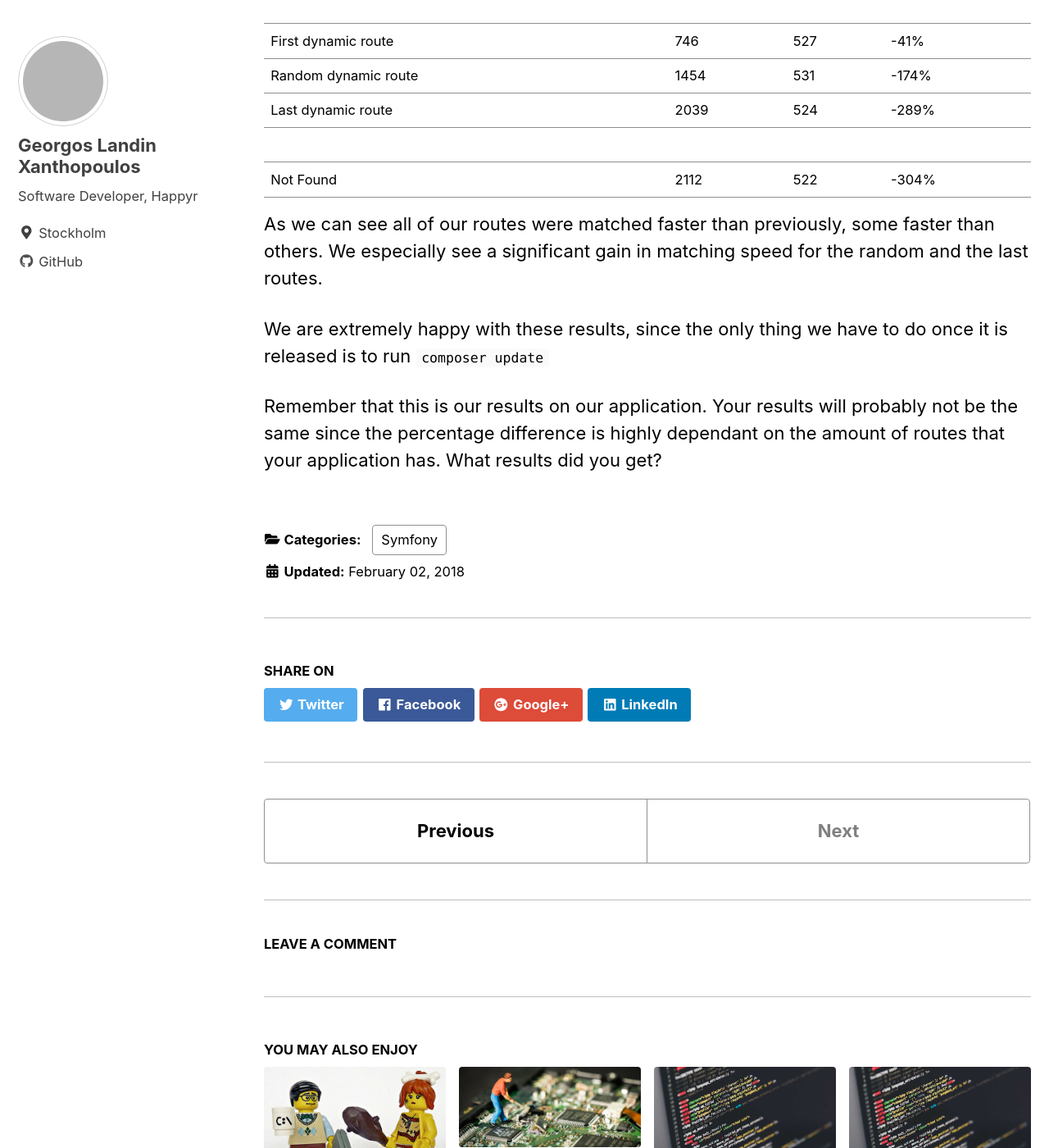
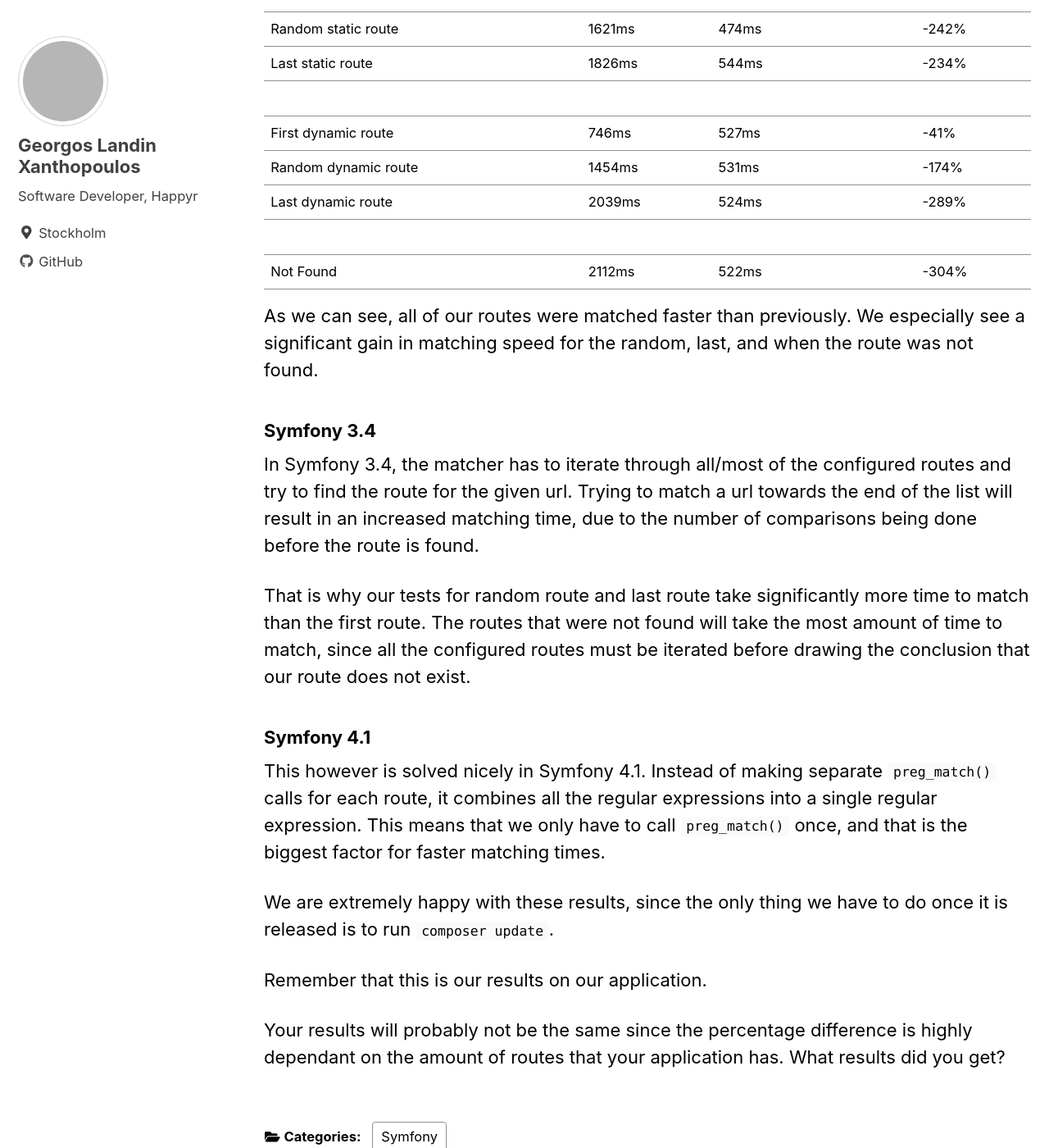
Before and after one commit to Happyr/developer.happyr.com, a Jekyll site: the page built from _posts/2018-02-21-symfony-route-test.md, in a window 1280 px wide and 1400 px high, scrolled down 2924 px. Shown: the whole window at 82% size. Built offline with Jekyll 4.4.1, drawn with Linux system fonts in a browser that asks for light colours; nearby versions of some CDN libraries; comment, search, counter and statistics services are not loaded; some of the changed text lies outside the part shown; grey boxes are pictures that could not be loaded.

Commit message:
route test blog post

```diff
--- a/_posts/2018-02-21-symfony-route-test.md
+++ b/_posts/2018-02-21-symfony-route-test.md
@@ -8,24 +8,26 @@
 categories:
 - Symfony
 ---
-<b> How much faster is the new Symfony router?
-We ran some tests to find out.</b>
+<b>How much faster is the new Symfony router in a real world application?</b>
+
+<b>We ran some tests to find out.</b>
 
 ## An improved router
 
 A few days ago we received the fantastic news that the Symfony router had been improved significantly, of course we wanted to see how
 the changes would affect our application, so we decided to test it against our own routes.
 
-If you somehow missed the exciting news you can read this [post](https://medium.com/@nicolas.grekas/making-symfonys-router-77-7x-faster-1-2-958e3754f0e1) from Nicolas Grekas.
+If you somehow missed the exciting news you can read the official announcement here:
+<https://symfony.com/blog/new-in-symfony-4-1-fastest-php-router>
+
+If you want to know how the new router works, read Nicolas Grekas [post](https://medium.com/@nicolas.grekas/making-symfonys-router-77-7x-faster-1-2-958e3754f0e1) where he dives more into detail about the new Symfony router.
 
 ## Our setup
 * PHP version: 7.1.13
-* Routes: 635
 * Static routes: 285
 * Dynamic routes: 350
 
-## Test
-During the test process we followed this [example](https://gist.github.com/nikic/9049180) made by Nikita Popov.
+## The test process
 The process in it self is quite simple. Since the router performance is based on the priority of the routes we have
 to test a sample that contains routes with difference priorities.
 We chose to test against the first route, five random routes, and the last route. This was done for both the static
@@ -75,32 +77,47 @@
 
         return number_format(1000 * $time / count($routes), 2);
     }
-
 {% endhighlight %}
 
 ## Results
-The table below shows how long each router took to match our given routes.
+The table below shows how long it took to match our given routes 50.000 times.
 
 The __Diff__ column displays how much faster the new Symfony router was, compared to our current one (3.4).
 
 
-| Routes(ms)            | 3.4    | 4.1   | Diff  |
-| ----------------------|--------|-------|-------|
-| First static route    | 448    | 382   | -17%  |
-| Random static route   | 1621   | 474   | -242% |
-| Last static route     | 1826   | 544   | -234% |
-|                       |        |       |       |
-| First dynamic route   | 746    | 527   | -41%  |
-| Random dynamic route  | 1454   | 531   | -174% |
-| Last dynamic route    | 2039   | 524   | -289% |
-|                       |        |       |       |
-| Not Found             | 2112   | 522   | -304% |
+| Routes(ms)            | 3.4    | 4.1 (7d29a4d) | Diff  |
+| ----------------------|--------|---------------|-------|
+| First static route    | 448ms  | 382ms         | -17%  |
+| Random static route   | 1621ms | 474ms         | -242% |
+| Last static route     | 1826ms | 544ms         | -234% |
+|                       |        |               |       |
+| First dynamic route   | 746ms  | 527ms         | -41%  |
+| Random dynamic route  | 1454ms | 531ms         | -174% |
+| Last dynamic route    | 2039ms | 524ms         | -289% |
+|                       |        |               |       |
+| Not Found             | 2112ms | 522ms         | -304% |
 
-As we can see all of our routes were matched faster than previously, some faster than others. We especially see a significant gain in matching speed for
-the random and the last routes.
+As we can see, all of our routes were matched faster than previously. We especially see a significant gain in matching speed for
+the random, last, and when the route was not found.
+
+### Symfony 3.4
+In Symfony 3.4, the matcher has to iterate through all/most of the configured routes and try to find the route for the given url.
+Trying to match a url towards the end of the list will result in an increased matching time, due to the number of comparisons
+being done before the route is found.
+
+That is why our tests for random route and last route take significantly more time to match than the first route.
+The routes that were not found will take the most amount of time to match, since all the configured routes must be iterated
+before drawing the conclusion that our route does not exist.
+
+### Symfony 4.1
+This however is solved nicely in Symfony 4.1.
+Instead of making separate `preg_match()` calls for each route, it combines all the regular expressions into a single regular expression.
+This means that we only have to call `preg_match()` once, and that is the biggest factor for faster matching times.
 
 We are extremely happy with these results, since the only thing we have to do once it is released is to
-run `composer update`
+run `composer update`.
 
-Remember that this is our results on our application. Your results will probably not be the same since the percentage difference is highly dependant on the amount of routes
+Remember that this is our results on our application.
+
+Your results will probably not be the same since the percentage difference is highly dependant on the amount of routes
 that your application has. What results did you get?
```
